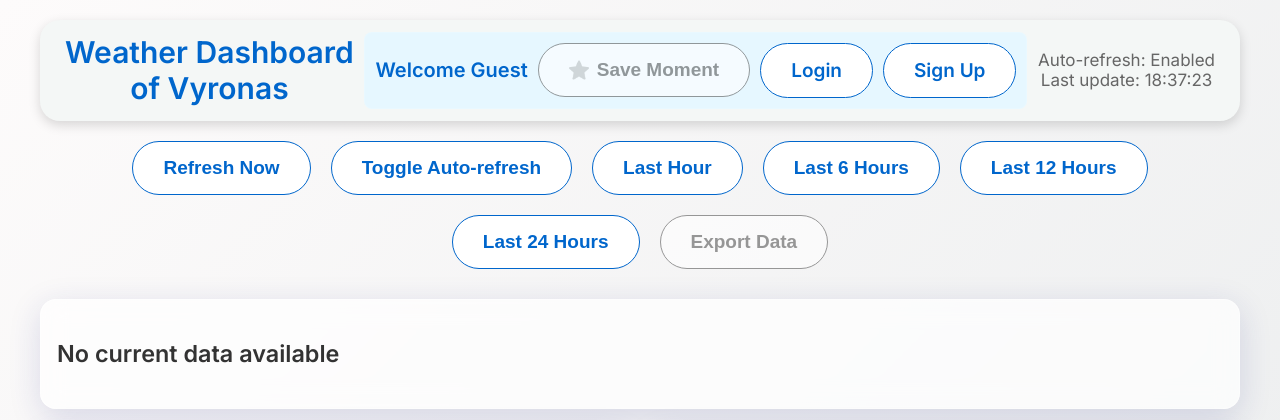
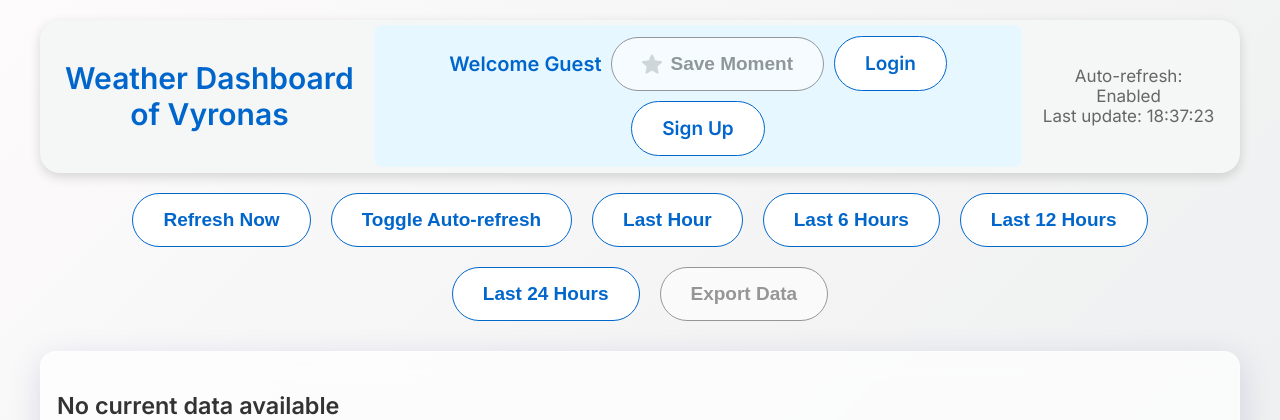
Before and after one commit to xorxe101/weather-station-project, a Flask app: page / in a window 1280 px wide. Shown: the top 420 px of the page. Run offline with Flask 3, Linux system fonts and the light colour scheme; data that the repository does not hold is empty; some libraries are stand-ins or nearby versions.

Commit message:
Fixed menu layout and added a new main page icon photo

```diff
--- a/static/style.css
+++ b/static/style.css
@@ -54,6 +54,13 @@ h1 {
 
 /* --- DASHBOARD HEADER LAYOUT (FIXED DESIGN) --- */
 
+/* ΓΙΑ DESKTOP */
+@media screen and (min-width: 1025px) {
+    #mobile-menu-toggle { display: none; }
+    #header-content-wrapper { display: contents; }
+    .header-top-bar { display: contents; }
+}
+
 /* 1. ΓΕΝΙΚΗ ΔΙΑΤΑΞΗ & DESIGN (DESKTOP > 1024px) */
 .dashboard-header {
     /* Διάταξη: 3 Μέρη (Αριστερά - Κέντρο - Δεξιά) */
@@ -62,6 +69,8 @@ h1 {
     justify-content: space-between !important;
     align-items: center !important;
 
+    gap: 20px; /* <--- Βάλε όσο θες (π.χ. 30px, 50px) */
+
     /* ΕΝΕΡΓΟΠΟΙΗΣΗ STICKY */
     position: -webkit-sticky; /* Για Safari */
     position: sticky;         /* Για όλους τους άλλους */
@@ -71,8 +80,7 @@ h1 {
     /* Design & Χρώματα (Επαναφορά) */
     background-color: var(--background-color); /* Κρατάμε το φόντο για να μην είναι διάφανο */
     padding: 5px 25px !important;  /* Ελάχιστο padding πάνω-κάτω (5px) */
-    min-height: 90px !important;
-    height: 90px !important; /* Το ύψος που ήθελες */
+    min-height: 80px !important;
     box-shadow: 0 4px 12px rgba(0,0,0,0.15); /* Η σκιά που ήθελες */
     border-radius: 20px;
 
```
Also changed, not shown: static/img_icon/dashboard.ico.
